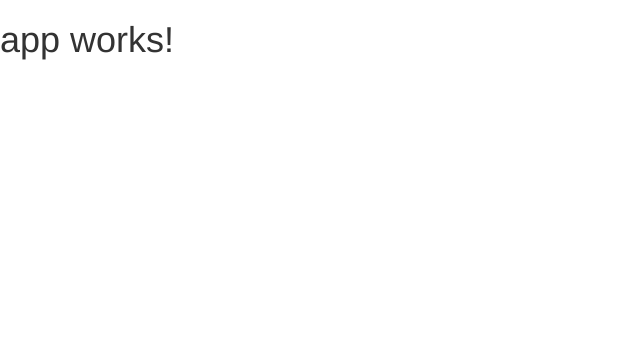
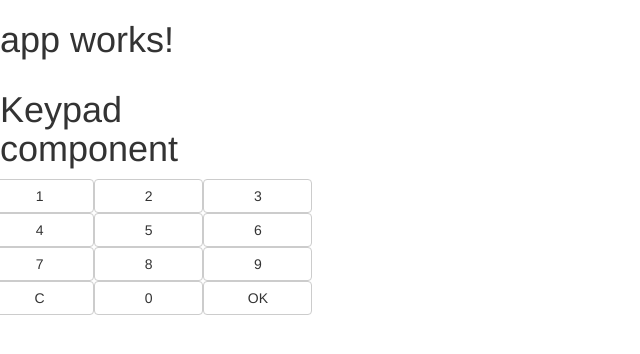
Before and after one commit to ollerenius/akutplattan, an Angular app in the folder HLRproject/: page / in a window 1280 px wide. Shown: the top 354 px of the page, without its empty margins (0-640 px from the left). Built offline with nearby package versions, Linux system fonts and the light colour scheme.

Commit message:
Fixed the dependency problem, was importing not using the dependency for component. Started building keypad prototype, using bootstrap std buttons. TypeScript code is messy testing, with string and number. Will be fixed today.

```diff
--- a/HLRproject/src/app/app.component.html
+++ b/HLRproject/src/app/app.component.html
@@ -1,3 +1,7 @@
 <h1>
   {{title}}
 </h1>
+
+<!--<button >'Goto BarnHLR'</button>-->
+
+<keypad-comp></keypad-comp>
--- a/HLRproject/src/app/app.module.ts
+++ b/HLRproject/src/app/app.module.ts
@@ -3,11 +3,14 @@ import { NgModule } from '@angular/core';
 import { FormsModule } from '@angular/forms';
 import { HttpModule } from '@angular/http';
 
+
 import { AppComponent } from './app.component';
+import {KeyPadComponent} from "../components/keypad/keypad.component";
 
 @NgModule({
   declarations: [
-    AppComponent
+    AppComponent,
+    KeyPadComponent
   ],
   imports: [
     BrowserModule,
```
